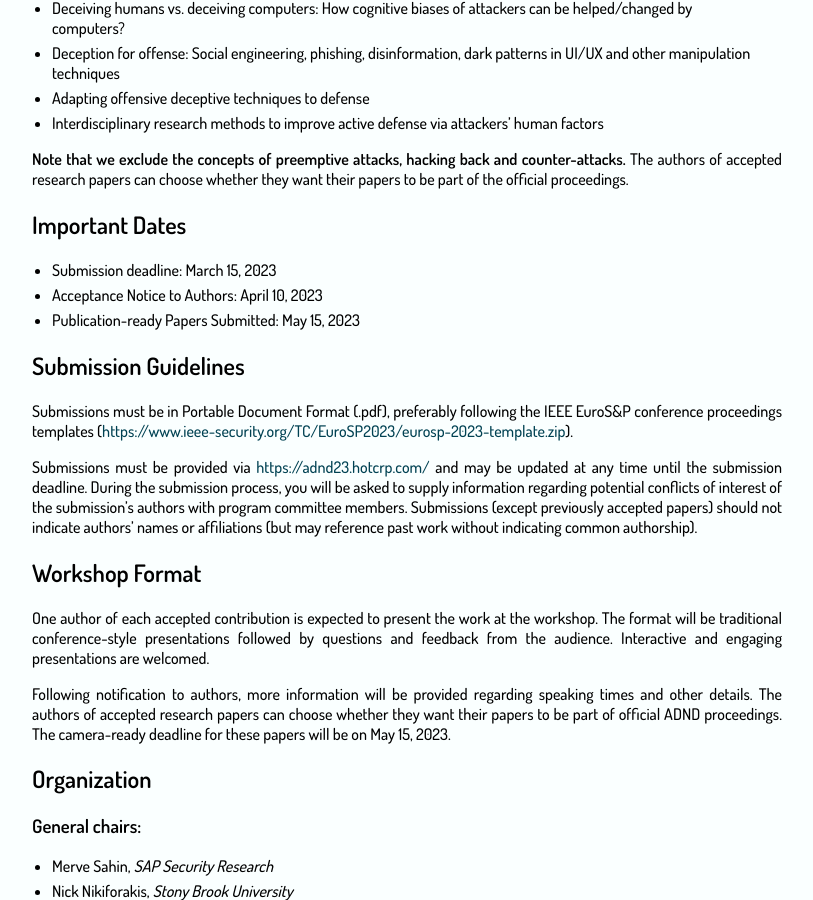
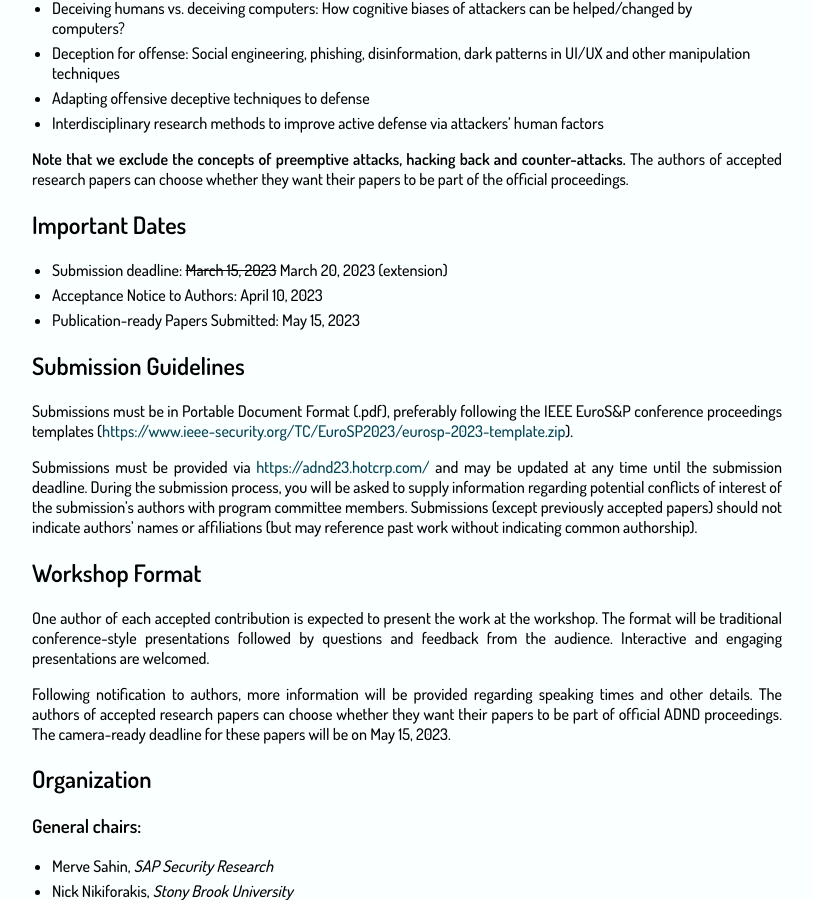
Before and after one commit to BillyPragSec/billypragsec.github.io, a Jekyll site: the page built from index.md, in a window 1280 px wide and 900 px high, scrolled down 2114 px. Shown: the whole window, without its empty margins (233-1046 px from the left). Built offline with Jekyll 4.4.1, drawn with Linux system fonts in a browser that asks for light colours; our own code applies the rules of GitHub Pages for plain Markdown files.

Commit message:
Added March 20 deadline extension

```diff
--- a/index.md
+++ b/index.md
@@ -92,7 +92,7 @@ The authors of accepted research papers can choose whether they want their paper
 * Notification: April 8, 2022
 * Workshop: June 10, 2022
 -->
-* Submission deadline: March 15, 2023
+* Submission deadline: ~~March 15, 2023~~ March 20, 2023 (extension)
 * Acceptance Notice to Authors: April 10, 2023
 * Publication-ready Papers Submitted: May 15, 2023
 
```
